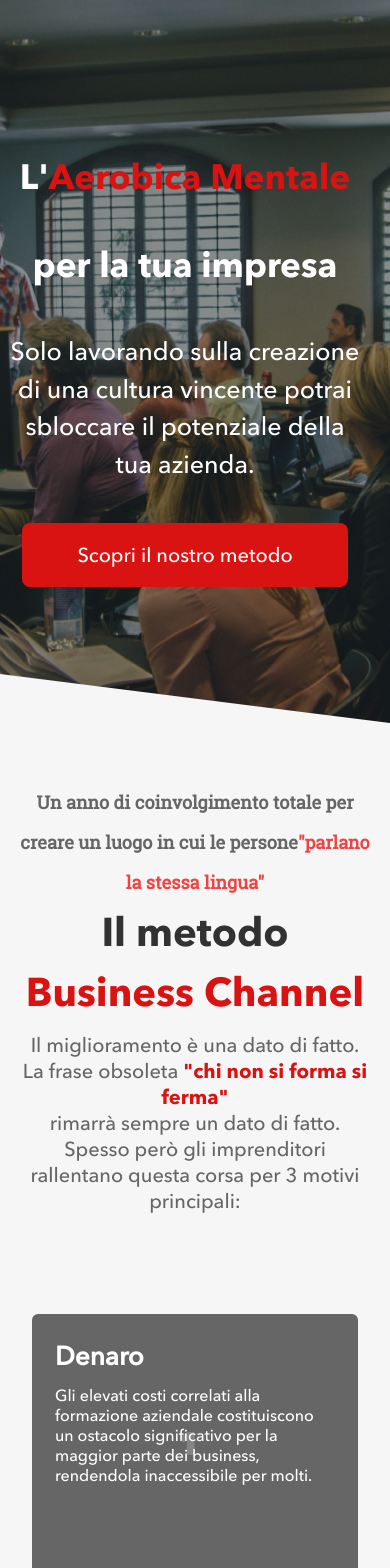
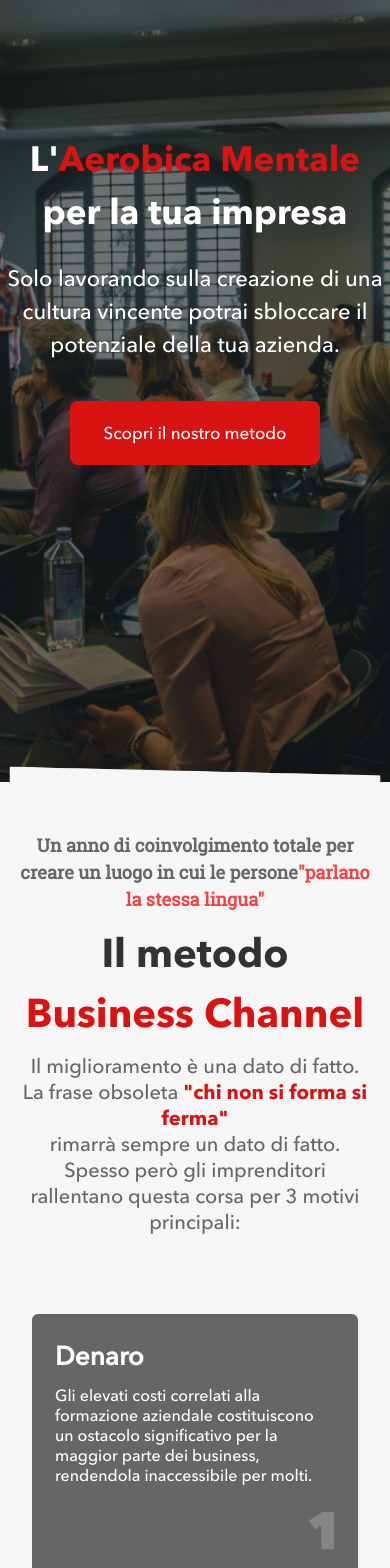
Before and after one commit to emilianogarciaok/bussines-channel, a Next.js app: page / in a window 390 px wide. Shown: the part 200-1768 px from the top of the page. Built offline with nearby package versions, Linux system fonts and the light colour scheme.

Commit message:
Solucion de errores.

```diff
--- a/components/Banner.jsx
+++ b/components/Banner.jsx
@@ -3,7 +3,7 @@
 import Image from "next/image";
 import linehome from "../images/home-page/linehome.png";
 import { NavBar } from "./NavBar";
-import {AvenirBold, AvenirDemi, AvenirMedium } from "@/app/ui/fonts";
+import { AvenirBold, AvenirDemi, AvenirMedium } from "@/app/ui/fonts";
 
 export const Banner = () => {
   return (
@@ -24,27 +24,39 @@
         />
       </div>
       {/* Texts */}
-      <div className="absolute z-50 mx-[20px] mt-[90px]  h-[276px]  text-center lg:w-[760px] md:w-[650px] md:text-start mb-[130px] ml-0 lg:ml-[100px]">
-        <h1 className={`mb-[24px] text-[35px]  text-white md:text-[50px] lg:text-[70px] xl:text-[80px] ${AvenirBold.className} tracking-[-2%] leading-[88px]`}>
+      <div className="absolute z-50 mt-[90px]  h-[276px] mx-auto text-center lg:w-[760px] md:w-[650px] xl:text-start mb-[130px] ml-0 lg:ml-[100px]">
+        <h1
+          className={`mb-[24px] text-[35px]  text-white md:text-[50px] lg:text-[70px] xl:text-[80px] ${AvenirBold.className} md:tracking-[-2%] md:leading-[88px]`}
+        >
           L'<span className="text-primary-500">Aerobica Mentale</span> per la
           tua impresa
         </h1>
-        <p className={`mb-[40px] px-[10px] md:px-0 text-[25px] md:text-[30px] text-white  ${AvenirMedium.className}`}>
+        <p
+          className={`mb-[40px]  md:px-0 text-[22px] md:text-[26px] lg:text-[30px] text-white  ${AvenirMedium.className}`}
+        >
           Solo lavorando sulla creazione di una cultura vincente potrai
           sbloccare il potenziale della tua azienda.
         </p>
-        <div className={`flex w-[100%] ${AvenirMedium.className} justify-center md:justify-start cursor-pointer  text-[20px]`}>
-          <button className="h-[64px]  w-[326px] rounded-lg bg-primary-500   text-white md:w-[326px] tracking-[2%] leading-[20px]  ">
+        <div
+          className={`flex w-[100%] ${AvenirMedium.className} justify-center md:justify-start cursor-pointer  text-[17px] md:text-[20px]`}
+        >
+          <button className="h-[64px]   w-[250px] rounded-lg bg-primary-500   text-white md:w-[326px] tracking-[2%] leading-[20px]  ">
             Scopri il nostro metodo
           </button>
         </div>
       </div>
       {/* Line Home */}
-      <div className=" w-full  h-full z-20 absolute bottom-0 flex justify-center">
-        <div className="lg:w-[90%] w-full bg-[#F6F6F6] h-full clippy rounded-t-2xl "></div>
+      <div className="z-20 absolute bottom-[-2px] flex justify-center items-center w-full overflow-hidden">
+        <div className="w-full overflow-hidden ">
+          <Image
+            src={linehome}
+            alt="Line Home"
+            className="w-full h-auto scale-95 xl:scale-90  translate-y-[10px]"
+          />
+        </div>
       </div>
       {/* Div Opacity */}
-      <div className="w-full h-full bg-black absolute bg-opacity-40"></div>
+      <div className="w-full h-full bg-black absolute bg-opacity-50"></div>
     </section>
   );
 };
--- a/components/HeroSec.jsx
+++ b/components/HeroSec.jsx
@@ -11,15 +11,23 @@
           <h3 className="text-[20px] text-white px-[10px] font-avenirlight md:tracking-[-2%] md:leading-[32px]">
             I clienti sono la bussola che guida il nostro servizio:
           </h3>
-          <h1 className={`sm:text-[35px] md:text-[60px] xl:text-[80px] text-[27px] font-bold text-white md:px-0 px-[20px] md:tracking-[-2%] md:leading-[88px] ${AvenirBold.className}`}>
+          <h1
+            className={`sm:text-[35px] md:text-[60px] xl:text-[80px] text-[27px] font-bold text-white md:px-0 px-[20px] md:tracking-[-2%] md:leading-[88px] ${AvenirBold.className}`}
+          >
             Il loro <span className="text-primary-500">apprezzamento</span> è la
             vera misura del nostro valore.
           </h1>
         </div>
       </div>
       {/* Image */}
-      <div className=" w-full  h-full z-20 absolute bottom-0 flex justify-center">
-        <div className="lg:w-[90%] w-full bg-[#F6F6F6] h-full clippyHero rounded-t-2xl "></div>
+      <div className="z-20 absolute bottom-[-2px] flex justify-center items-center w-full overflow-hidden">
+        <div className="w-full overflow-hidden ">
+          <Image
+            src={linehome2}
+            alt="Line Home"
+            className="w-full h-auto scale-95 xl:scale-75  translate-y-[15px]"
+          />
+        </div>
       </div>
     </section>
   );
--- a/components/InfoSec.jsx
+++ b/components/InfoSec.jsx
@@ -29,7 +29,7 @@
       {/* Caja 1 */}
       <div className="flex flex-col w-[90%] h-[382px] xl:w-[1124px] mx-auto  md:mb-[50px] sm:mb-[10px] mt-0">
         <div className="xl:w-[785px] w-full h-[80px] md:text-start text-center md:mx-auto lg:mx-0">
-          <div className={`md:text-[25px] lg:text-[32px] font-roboto font-bold sm:text-[20px] text-[18px]   text-secondary-500 w-full leading-[40px]  mt-0 md:mt-[80px] mb-0 md:mb-[24px] ${RobotoSlab.className}`}>
+          <div className={`md:text-[25px] lg:text-[32px] font-roboto font-bold sm:text-[20px] text-[18px]   text-secondary-500 w-full tracking-[-1%] md:leading-[40px]  mt-[50px] md:mt-[80px] mb-[10px] md:mb-[24px] ${RobotoSlab.className}`}>
             Un anno di coinvolgimento totale per creare un luogo in cui le
             persone
             <span className="text-red-500">"parlano la stessa lingua"</span>
@@ -77,7 +77,7 @@
       <div className={`w-full   text-[15px] text-center sm:text-start md:text-[20px] h-[78px] mb-[50px] font-avenirlight ${AvenirMedium.className}`}>
         <h6 className="w-[100%] xl:w-[910px] mx-auto lg:mx-0 text-secondary-500 px-[20px] lg:px-0 leading-[32px] tracking-[-2%]">
           ...e se ti dicessimo che abbiamo trovato la{" "}
-          <span className={` text-primary-500`}>soluzione</span> per questi 3
+          <span className={` text-primary-500 ${AvenirBold.className}`}>soluzione</span> per questi 3
           problemi fondamentali, saresti disposto a valutare un nuovo cammino
           alla ricerca della versione migliore della tua azienda? Beh, che
           domande...{" "}
--- a/components/Review.jsx
+++ b/components/Review.jsx
@@ -6,7 +6,7 @@
 export const Review = () => {
   return (
     <section className="lg:w-[913px] w-full h-[474px] mx-auto relative mb-0 md:mb-[50px]">
-      <div className="w-[100%]  lg:text-start text-center  md:tracking-[-2%] md:leading-[38px] rounded-lg  h-[342px]  text-[20px] md:text-[32px] flex flex-col justify-between text-secondary-500 absolute font-avenirlight">
+      <div className="w-[100%]  lg:text-start text-center  md:tracking-[-2%] md:leading-[38px] rounded-lg  h-[342px]  text-[20px] md:text-[25px] lg:text-[32px] flex flex-col justify-between text-secondary-500 absolute font-avenirlight">
         <p className="lg:mb-0 mb-[20px] md:px-0 px-[10px]">
           Dopo 3 anni di sperimentazione del nostro nuovo progetto formativo,
           abbiamo condotto un'indagine per raccogliere i feedback dei nostri
--- a/components/reusable/CardInfo.jsx
+++ b/components/reusable/CardInfo.jsx
@@ -11,8 +11,8 @@
         <p className={`text-white text-[16px] font-avenirlight leading-[20px] tracking-[-2%] mt-[13px] ${AvenirMedium.className}`}>{text}</p>
       </div>
       {/* Number */}
-      <div className={`${AvenirMedium.className} absolute flex items-end justify-end z-20 w-[32px] h-[52px]  pr-4 pb-4 `}>
-        <Image src={image} width={32} height={52} />
+      <div className={`${AvenirMedium.className} absolute flex items-end justify-end z-20 w-full scale-110 h-full  pr-9 pb-9 `}>
+        <Image src={image}  />
       </div>
     </div>
   );
--- a/components/reusable/TeamSelection/TeamSection.jsx
+++ b/components/reusable/TeamSelection/TeamSection.jsx
@@ -10,6 +10,7 @@
 import card7 from "../../../images/home-page/Carrousel/card7.svg";
 import card8 from "../../../images/home-page/Carrousel/card8.svg";
 import card9 from "../../../images/home-page/Carrousel/card9.svg";
+import card10 from "../../../images/home-page/Carrousel/card10.svg";
 import "slick-carousel/slick/slick.css";
 import "slick-carousel/slick/slick-theme.css";
 import { CardCarrousel } from "../CardCarrousel";
@@ -36,6 +37,7 @@
     slidesToShow: 6,
     slidesToScroll: 1,
     initialSlide: 0,
+    arrows: false,
     responsive: [
       {
         breakpoint: 1280,
@@ -105,18 +107,23 @@
       image: card6,
     },
     {
-      name: "F. Coppola",
-      ocupation: "Partner & RD Manager",
+      name: "R. Sgarioto",
+      ocupation: "Segreteria  Commerciale",
       image: card7,
     },
     {
-      name: "F. Coppola",
-      ocupation: "Partner & RD Manager",
+      name: "M. G. Velleca",
+      ocupation: "Responsabile organizzativa",
       image: card8,
     },
     {
-      name: "F. Coppola",
-      ocupation: "Partner & RD Manager",
+      name: "G. Zin",
+      ocupation: "Responsabile Telemarketing",
+      image: card10,
+    },
+    {
+      name: "S. Picchi",
+      ocupation: "Segreteria Commerciale",
       image: card9,
     },
   ];
```
Also changed, not shown: images/home-page/Carrousel/card10.svg (added).
